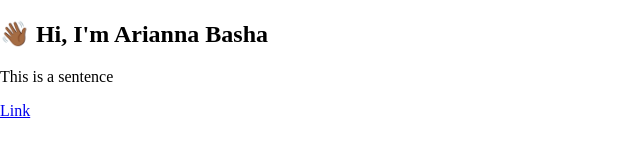
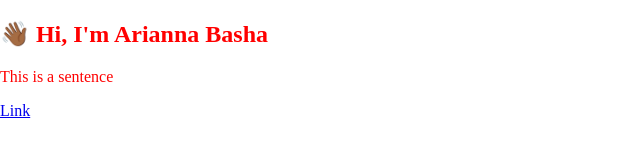
Before and after one commit to ariannagbasha/my-portfolio, a plain HTML site: page index.html in a window 1280 px wide. Shown: the whole page, without its empty margins (0-640 px from the left). Drawn offline with Linux system fonts and the light colour scheme.

Commit message:
mainText var color and among others

```diff
--- a/default.css
+++ b/default.css
@@ -1,6 +1,16 @@
-
+:root {
+    --mainText: red;
+}
 
 html, body {
     padding: 0;
     margin: 0;
 }
+
+h1, h2, h3, h4, h5, h6, strong {
+    color:var(--mainText);
+}
+
+p, li, span, label, input, textarea {
+    color:var(--mainText);
+}
```
